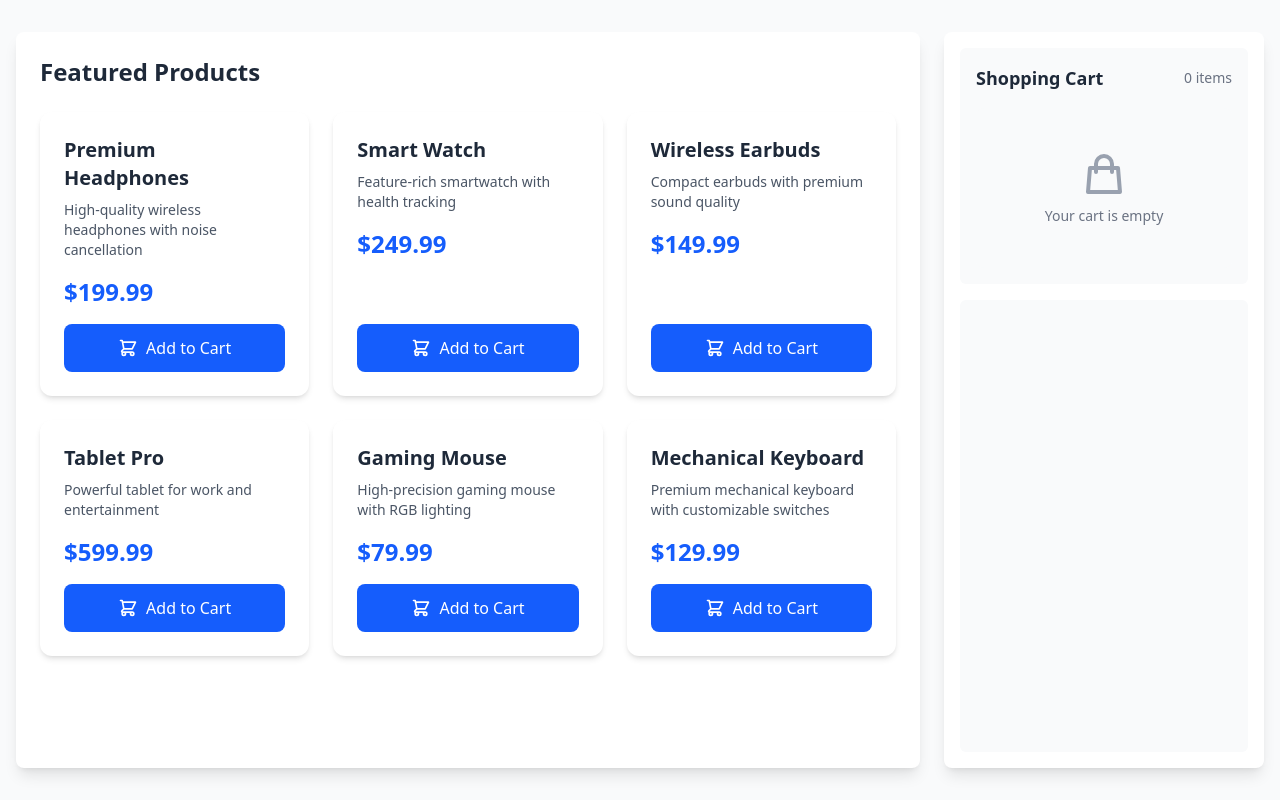
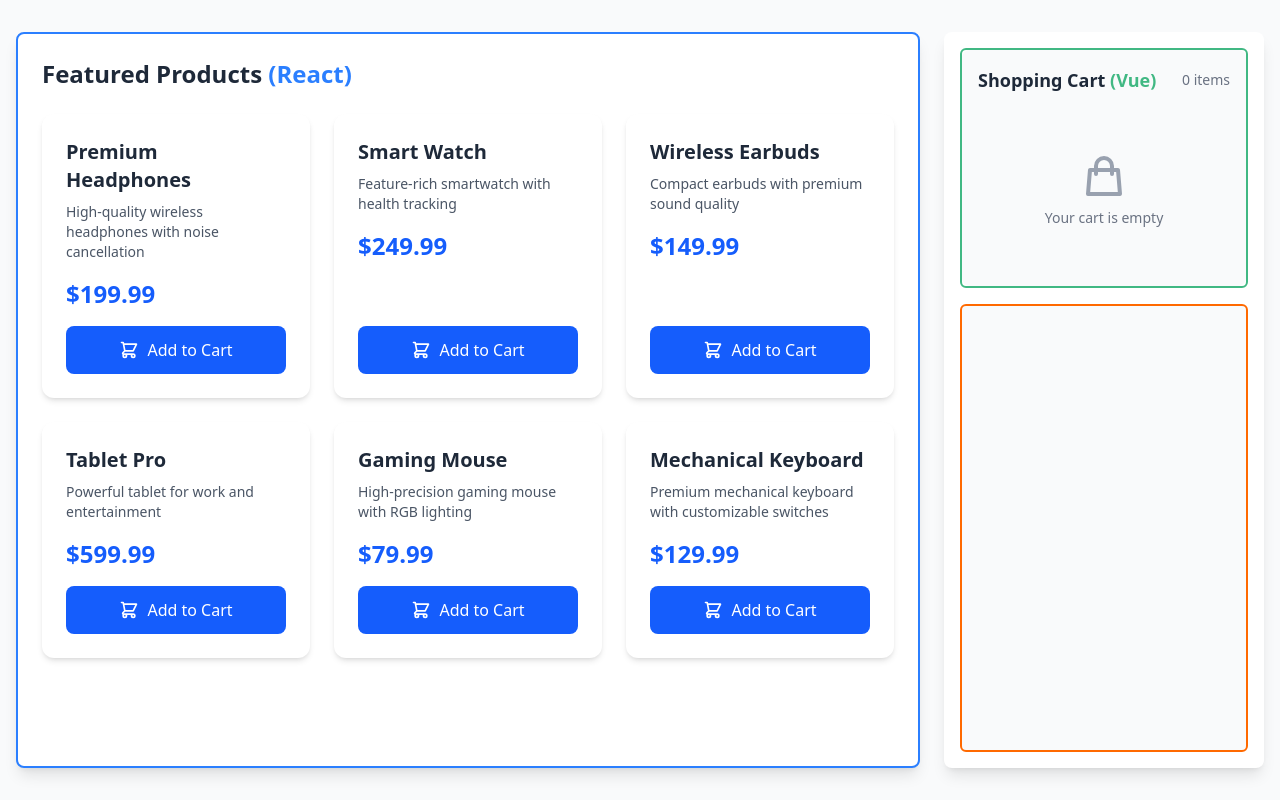
Before and after one commit to AmirhoseinHesami/redux-microfront-anarchy-experiment, a Vue app: page / in a window 1280 px wide. Built offline with nearby package versions, Linux system fonts and the light colour scheme.

Commit message:
enhance ui

```diff
--- a/index.html
+++ b/index.html
@@ -6,14 +6,15 @@
     <script type="module" src="/src/main.ts" defer></script>
   </head>
   <body class="min-h-screen w-full bg-gray-50">
-    <div class="container mx-auto px-4 py-8 min-h-screen flex">
-      <div
-        id="react-root"
-        class="flex-1 bg-white rounded-lg shadow-lg p-6 mr-6"
-      ></div>
-      <div class="w-80 flex flex-col bg-white rounded-lg shadow-lg p-4">
-        <div id="vue-root" class="mb-4 bg-gray-50 rounded-md p-4"></div>
-        <div id="svelte-root" class="flex-1 bg-gray-50 rounded-md p-4"></div>
+    <div class="container mx-auto px-4 py-8 min-h-screen flex flex-col lg:flex-row gap-6">
+        <div
+          id="react-root"
+          class="flex-1 bg-white rounded-lg shadow-lg p-6 border-2 border-blue-500"
+        ></div>
+        <div class="w-full lg:w-80 flex flex-col bg-white rounded-lg shadow-lg p-4">
+          <div id="vue-root" class="mb-4 border-2 border-[#41B883] rounded-md"></div>
+          <div id="svelte-root" class="flex-1 bg-gray-50 rounded-md p-4 border-2 border-orange-500"></div>
+        </div>
       </div>
     </div>
   </body>
--- a/src/react-app/ItemCard.tsx
+++ b/src/react-app/ItemCard.tsx
@@ -5,7 +5,7 @@ export default function ItemCard({
   id,
   name,
   description,
-  price
+  price,
 }: {
   id: string;
   name: string;
@@ -17,7 +17,7 @@ export default function ItemCard({
   const isInBasket = basket.some((item) => item.id === id);
 
   return (
-    <div className="bg-white rounded-xl shadow-md p-6 flex flex-col h-full transform hover:scale-105 transition-all duration-200">
+    <div className="bg-white rounded-xl shadow-md p-6 flex flex-col h-full transform hover:scale-105 transition-all duration-200 min-w-64">
       <div className="flex-1">
         <h3 className="text-xl font-semibold text-gray-800 mb-2">{name}</h3>
         <p className="text-gray-600 text-sm mb-4">{description}</p>
@@ -27,21 +27,43 @@ export default function ItemCard({
       </div>
       {isInBasket ? (
         <button
-          className="w-full bg-red-500 text-white px-4 py-3 rounded-lg hover:bg-red-600 transition-colors duration-200 flex items-center justify-center gap-2"
+          className="w-full bg-red-500 text-white px-4 py-3 rounded-lg hover:bg-red-600 transition-colors duration-200 flex items-center justify-center gap-2 cursor-pointer"
           onClick={() => dispatch(removeItem(id))}
         >
-          <svg className="w-5 h-5" fill="none" stroke="currentColor" viewBox="0 0 24 24">
-            <path strokeLinecap="round" strokeLinejoin="round" strokeWidth={2} d="M19 7l-.867 12.142A2 2 0 0116.138 21H7.862a2 2 0 01-1.995-1.858L5 7m5 4v6m4-6v6m1-10V4a1 1 0 00-1-1h-4a1 1 0 00-1 1v3M4 7h16" />
+          <svg
+            className="w-5 h-5"
+            fill="none"
+            stroke="currentColor"
+            viewBox="0 0 24 24"
+          >
+            <path
+              strokeLinecap="round"
+              strokeLinejoin="round"
+              strokeWidth={2}
+              d="M19 7l-.867 12.142A2 2 0 0116.138 21H7.862a2 2 0 01-1.995-1.858L5 7m5 4v6m4-6v6m1-10V4a1 1 0 00-1-1h-4a1 1 0 00-1 1v3M4 7h16"
+            />
           </svg>
           Remove from Cart
         </button>
       ) : (
         <button
-          className="w-full bg-blue-600 text-white px-4 py-3 rounded-lg hover:bg-blue-700 transition-colors duration-200 flex items-center justify-center gap-2"
-          onClick={() => dispatch(addItem({ id, name, description, price, quantity: 1 }))}
+          className="w-full bg-blue-600 text-white px-4 py-3 rounded-lg hover:bg-blue-700 transition-colors duration-200 flex items-center justify-center gap-2 cursor-pointer"
+          onClick={() =>
+            dispatch(addItem({ id, name, description, price, quantity: 1 }))
+          }
         >
-          <svg className="w-5 h-5" fill="none" stroke="currentColor" viewBox="0 0 24 24">
-            <path strokeLinecap="round" strokeLinejoin="round" strokeWidth={2} d="M3 3h2l.4 2M7 13h10l4-8H5.4M7 13L5.4 5M7 13l-2.293 2.293c-.63.63-.184 1.707.707 1.707H17m0 0a2 2 0 100 4 2 2 0 000-4zm-8 2a2 2 0 11-4 0 2 2 0 014 0z" />
+          <svg
+            className="w-5 h-5"
+            fill="none"
+            stroke="currentColor"
+            viewBox="0 0 24 24"
+          >
+            <path
+              strokeLinecap="round"
+              strokeLinejoin="round"
+              strokeWidth={2}
+              d="M3 3h2l.4 2M7 13h10l4-8H5.4M7 13L5.4 5M7 13l-2.293 2.293c-.63.63-.184 1.707.707 1.707H17m0 0a2 2 0 100 4 2 2 0 000-4zm-8 2a2 2 0 11-4 0 2 2 0 014 0z"
+            />
           </svg>
           Add to Cart
         </button>
--- a/src/react-app/main.tsx
+++ b/src/react-app/main.tsx
@@ -8,45 +8,47 @@ const items = [
     id: "1",
     name: "Premium Headphones",
     description: "High-quality wireless headphones with noise cancellation",
-    price: 199.99
+    price: 199.99,
   },
   {
     id: "2",
     name: "Smart Watch",
     description: "Feature-rich smartwatch with health tracking",
-    price: 249.99
+    price: 249.99,
   },
   {
     id: "3",
     name: "Wireless Earbuds",
     description: "Compact earbuds with premium sound quality",
-    price: 149.99
+    price: 149.99,
   },
   {
     id: "4",
     name: "Tablet Pro",
     description: "Powerful tablet for work and entertainment",
-    price: 599.99
+    price: 599.99,
   },
   {
     id: "5",
     name: "Gaming Mouse",
     description: "High-precision gaming mouse with RGB lighting",
-    price: 79.99
+    price: 79.99,
   },
   {
     id: "6",
     name: "Mechanical Keyboard",
     description: "Premium mechanical keyboard with customizable switches",
-    price: 129.99
-  }
+    price: 129.99,
+  },
 ];
 
 function App() {
   return (
     <div className="w-full flex-1">
-      <h2 className="text-2xl font-bold text-gray-800 mb-6">Featured Products</h2>
-      <div className="grid grid-cols-2 lg:grid-cols-3 gap-6">
+      <h2 className="text-2xl font-bold text-gray-800 mb-6">
+        Featured Products <span className="text-blue-500">(React)</span>
+      </h2>
+      <div className="grid grid-cols-1 sm:grid-cols-2 xl:grid-cols-3 gap-6">
         {items.map((item) => (
           <ItemCard key={item.id} {...item} />
         ))}
--- a/src/svelte-app/App.svelte
+++ b/src/svelte-app/App.svelte
@@ -6,6 +6,7 @@
     id: string;
     name: string;
     quantity: number;
+    price: number
   }
 
   const basket = readable<Item[]>(store.getState().basket, (set) => {
@@ -23,7 +24,7 @@
 <div class="h-full flex flex-col justify-between">
   <div>
     <div class="flex items-center justify-between mb-4">
-      <h2 class="text-lg font-semibold text-gray-800">Order Summary</h2>
+      <h2 class="text-lg font-semibold text-gray-800">Order Summary <span class="text-orange-500 font-bold">(Svelte)</span></h2>
       <span class="text-sm font-medium text-gray-500">{$basket.length} items</span>
     </div>
 
@@ -31,7 +32,7 @@
       <div class="space-y-4">
         <div class="flex justify-between text-sm">
           <span class="text-gray-600">Subtotal</span>
-          <span class="font-medium text-gray-800">${($basket.reduce((acc, item) => acc + item.quantity, 0) * 9.99).toFixed(2)}</span>
+          <span class="font-medium text-gray-800">${$basket.reduce((acc, item) => acc + (item.quantity * item.price), 0).toFixed(2)}</span>
         </div>
         <div class="flex justify-between text-sm">
           <span class="text-gray-600">Shipping</span>
@@ -39,7 +40,7 @@
         </div>
         <div class="border-t pt-4 flex justify-between">
           <span class="font-semibold text-gray-800">Total</span>
-          <span class="font-semibold text-gray-800">${($basket.reduce((acc, item) => acc + item.quantity, 0) * 9.99 + 4.99).toFixed(2)}</span>
+          <span class="font-semibold text-gray-800">${($basket.reduce((acc, item) => acc + (item.quantity * item.price), 0) + 4.99).toFixed(2)}</span>
         </div>
       </div>
     {:else}
@@ -50,7 +51,7 @@
   </div>
 
   <button
-    class="w-full mt-6 bg-green-600 hover:bg-green-700 disabled:bg-gray-300 disabled:cursor-not-allowed text-white py-3 px-4 rounded-lg font-medium transition-colors duration-200 flex items-center justify-center gap-2"
+    class="w-full mt-6 bg-green-600 hover:bg-green-700 disabled:bg-gray-300 disabled:cursor-not-allowed text-white py-3 px-4 rounded-lg font-medium transition-colors duration-200 flex items-center justify-center gap-2 cursor-pointer"
     on:click={handleClear}
     disabled={$basket.length === 0}
   >
--- a/src/vue-app/App.vue
+++ b/src/vue-app/App.vue
@@ -26,15 +26,30 @@ onUnmounted(() => {
 </script>
 
 <template>
-  <div class="h-full">
+  <div class="h-full bg-gray-50 rounded-lg p-4">
     <div class="flex items-center justify-between mb-4">
-      <h2 class="text-lg font-semibold text-gray-800">Shopping Cart</h2>
+      <h2 class="text-lg font-semibold text-gray-800">
+        Shopping Cart <span class="text-[#41B883] font-bold">(Vue)</span>
+      </h2>
       <span class="text-sm text-gray-500">{{ basket.length }} items</span>
     </div>
 
-    <div v-if="basket.length === 0" class="flex flex-col items-center justify-center h-40 bg-gray-50 rounded-lg">
-      <svg class="w-12 h-12 text-gray-400 mb-2" fill="none" stroke="currentColor" viewBox="0 0 24 24">
-        <path stroke-linecap="round" stroke-linejoin="round" stroke-width="2" d="M16 11V7a4 4 0 00-8 0v4M5 9h14l1 12H4L5 9z" />
+    <div
+      v-if="basket.length === 0"
+      class="flex flex-col items-center justify-center h-40"
+    >
+      <svg
+        class="w-12 h-12 text-gray-400 mb-2"
+        fill="none"
+        stroke="currentColor"
+        viewBox="0 0 24 24"
+      >
+        <path
+          stroke-linecap="round"
+          stroke-linejoin="round"
+          stroke-width="2"
+          d="M16 11V7a4 4 0 00-8 0v4M5 9h14l1 12H4L5 9z"
+        />
       </svg>
       <p class="text-gray-500 text-sm">Your cart is empty</p>
     </div>
@@ -49,24 +64,46 @@ onUnmounted(() => {
           <span class="font-medium text-gray-800">{{ item.name }}</span>
           <div class="flex items-center gap-2 text-sm">
             <span class="text-gray-500">x{{ item.quantity }}</span>
-            <span class="text-blue-600">${{ (item.price * item.quantity).toFixed(2) }}</span>
+            <span class="text-blue-600"
+              >${{ (item.price * item.quantity).toFixed(2) }}</span
+            >
           </div>
         </div>
         <div class="flex items-center gap-2">
           <button
-            class="w-8 h-8 flex items-center justify-center bg-blue-600 hover:bg-blue-700 text-white rounded-full transition-colors duration-200"
+            class="w-8 h-8 flex items-center justify-center bg-blue-600 hover:bg-blue-700 text-white rounded-full transition-colors duration-200 cursor-pointer"
             @click="handleIncrement(item.id)"
           >
-            <svg class="w-4 h-4" fill="none" stroke="currentColor" viewBox="0 0 24 24">
-              <path stroke-linecap="round" stroke-linejoin="round" stroke-width="2" d="M12 6v6m0 0v6m0-6h6m-6 0H6" />
+            <svg
+              class="w-4 h-4"
+              fill="none"
+              stroke="currentColor"
+              viewBox="0 0 24 24"
+            >
+              <path
+                stroke-linecap="round"
+                stroke-linejoin="round"
+                stroke-width="2"
+                d="M12 6v6m0 0v6m0-6h6m-6 0H6"
+              />
             </svg>
           </button>
           <button
-            class="w-8 h-8 flex items-center justify-center bg-gray-200 hover:bg-gray-300 text-gray-600 rounded-full transition-colors duration-200"
+            class="w-8 h-8 flex items-center justify-center bg-gray-200 hover:bg-gray-300 text-gray-600 rounded-full transition-colors duration-200 cursor-pointer"
             @click="handleDecrement(item.id)"
           >
-            <svg class="w-4 h-4" fill="none" stroke="currentColor" viewBox="0 0 24 24">
-              <path stroke-linecap="round" stroke-linejoin="round" stroke-width="2" d="M20 12H4" />
+            <svg
+              class="w-4 h-4"
+              fill="none"
+              stroke="currentColor"
+              viewBox="0 0 24 24"
+            >
+              <path
+                stroke-linecap="round"
+                stroke-linejoin="round"
+                stroke-width="2"
+                d="M20 12H4"
+              />
             </svg>
           </button>
         </div>
```
